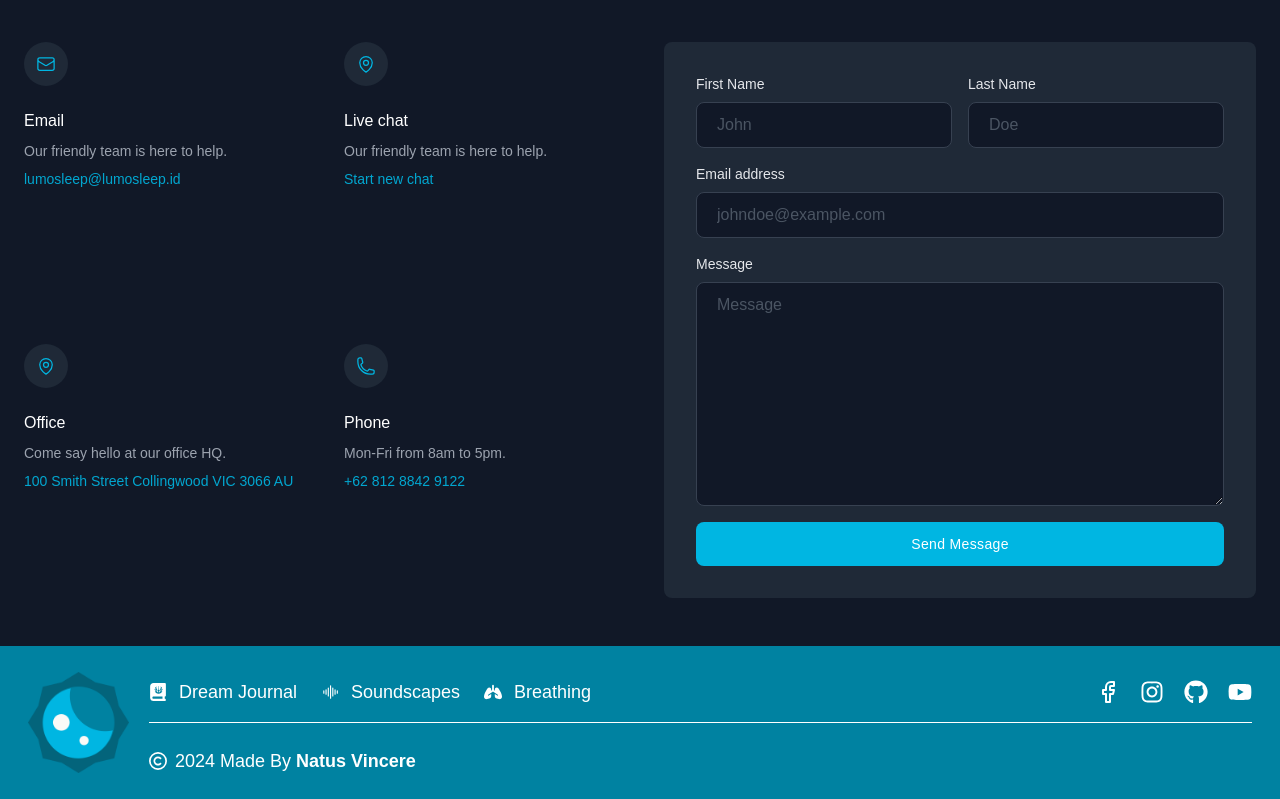
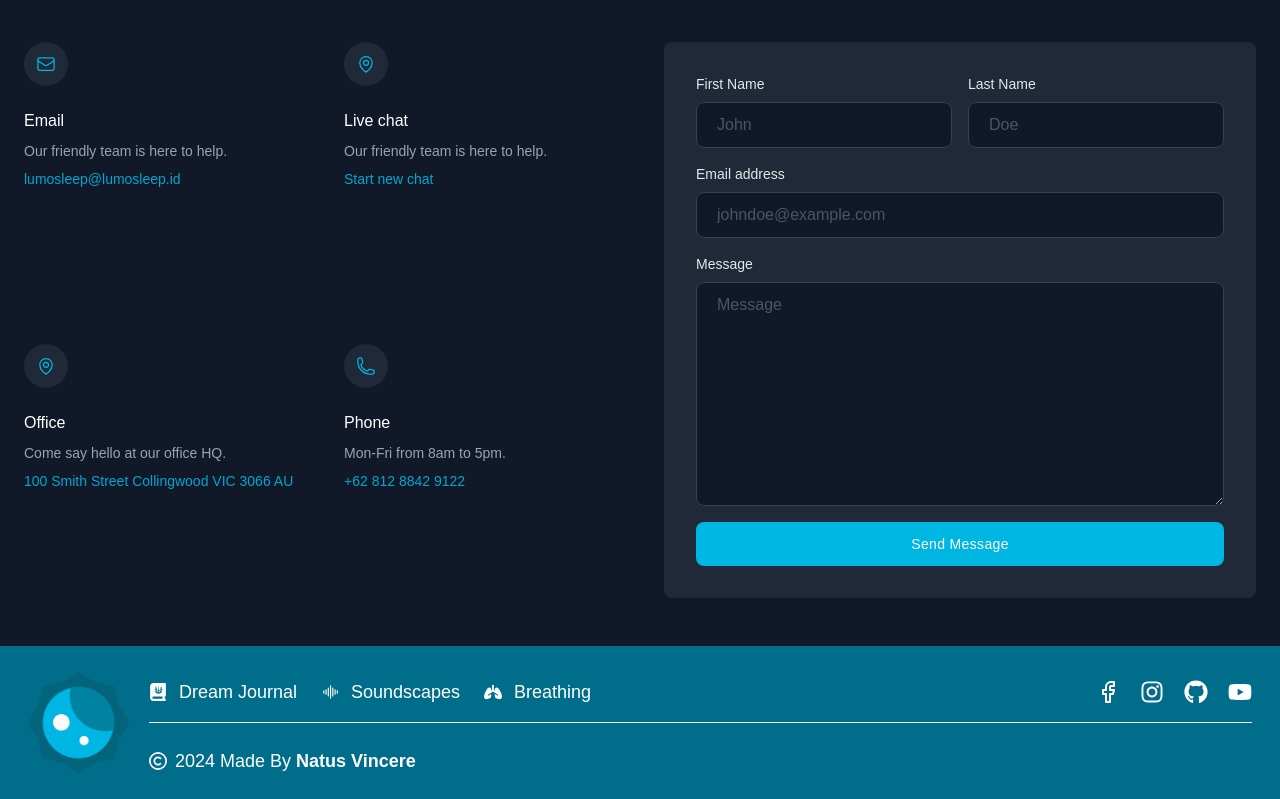
Before and after one commit to KarMint26/lumosleep_pelita, a React (Vite) app: page / in a window 1280 px wide. Shown: the part 4932-5731 px from the top of the page. Built offline with nearby package versions, Linux system fonts and the light colour scheme; no server answers.

Commit message:
Lumosleep Rebuilding

```diff
--- a/src/components/custom/Footer.tsx
+++ b/src/components/custom/Footer.tsx
@@ -13,7 +13,7 @@ import { BsSoundwave } from "react-icons/bs";
 
 export default function Footer() {
   return (
-    <div className="w-full h-fit bg-mainDark pt-4 pb-0 lg:py-6 flex justify-center lg:justify-normal items-center flex-col">
+    <div className="w-full h-fit bg-[#0081a1d7] pt-4 pb-0 lg:py-6 flex justify-center lg:justify-normal items-center flex-col">
       <div className="flex justify-between items-center w-full px-3 sm:px-5 lg:px-7 gap-2 sm:gap-5">
         <Link to="/" className="w-fit h-fit">
           <img src={Icon} alt="lumosleep-icon" className="w-24 sm:w-28" />
```
